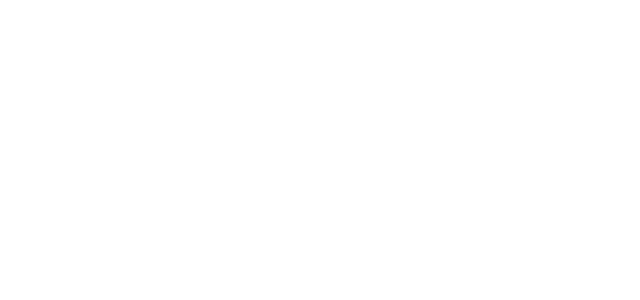
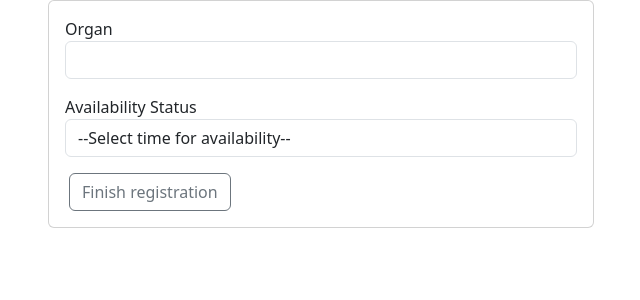
Before and after one commit to cjokoro/CS780-project, a React (Vite) app in the folder react-app/: page /registerdonor in a window 1280 px wide. Before the commit this address had no page. Shown: the top 300 px of the page, without its empty margins (319-959 px from the left). Built offline with nearby package versions, Linux system fonts and the light colour scheme.

Commit message:
Donor modules

```diff
--- a/react-app/package.json
+++ b/react-app/package.json
@@ -10,8 +10,10 @@
     "preview": "vite preview"
   },
   "dependencies": {
+    "@types/jwt-decode": "^2.2.1",
     "axios": "^1.7.7",
     "bootstrap": "^5.3.3",
+    "jwt-decode": "^4.0.0",
     "react": "^18.3.1",
     "react-dom": "^18.3.1",
     "react-router-dom": "^6.27.0"
--- a/react-app/src/App.tsx
+++ b/react-app/src/App.tsx
@@ -2,8 +2,8 @@ import React from "react";
 import { BrowserRouter as Router, Route, Routes } from "react-router-dom";
 import LoginPage from "./components/LoginPage";
 import CreateUser from "./components/CreateUser"
-import DashboardPatient from "./components/DashboardPatient";
-import DashboardDoctor from "./components/DashboardDoctor";
+import RegisterDonor from "./components/RegisterDonor";
+import SearchDonor from "./components/SearchDonor";
 
 function App() {
 
@@ -11,9 +11,9 @@ function App() {
     <Router>
     <Routes>
       <Route path="/" element={<LoginPage />} />
-      <Route path="/createuser" element={<CreateUser />} />
-      <Route path="/dashboardpatient" element={<DashboardPatient/>} />
-      <Route path="/dashboarddoctor" element={<DashboardDoctor/>} />
+      {/* <Route path="/createuser" element={<CreateUser />} /> */}
+      <Route path="/registerdonor" element={<RegisterDonor/>} />
+      <Route path="/searchdonor" element={<SearchDonor/>} />
     </Routes>
   </Router>
   )
--- a/react-app/src/components/CreateUser.tsx
+++ b/react-app/src/components/CreateUser.tsx
@@ -54,8 +54,6 @@ const CreateUser = () =>{
 
     const handleSubmit = async (event:any) => {
         event.preventDefault();
-
-        console.log(JSON.stringify(user));
 
         const endpoint = currentPage === 'doctor'
             ? 'http://127.0.0.1:8000/api/doctor/'
--- a/react-app/src/components/DashboardDoctor.tsx
+++ /dev/null
@@ -1,6 +0,0 @@
-const DashboardDoctor = () =>{
-    return{
-
-    }
-}
-export default DashboardDoctor
--- a/react-app/src/components/DashboardPatient.tsx
+++ /dev/null
@@ -1,6 +0,0 @@
-const DashboardPatient = () =>{
-    return{
-
-    }
-}
-export default DashboardPatient
--- a/react-app/src/components/LoginPage.tsx
+++ b/react-app/src/components/LoginPage.tsx
@@ -1,6 +1,7 @@
 import React, { useState } from 'react';
 import axios  from 'axios';
 import { useNavigate } from 'react-router-dom';
+import { jwtDecode } from 'jwt-decode';
 
 //'http://localhost:8000/api/schema/swagger-ui/#/token/token_refresh_create'
 
@@ -25,13 +26,21 @@ const LoginPage = () =>{
             localStorage.setItem('accessToken', access);
             localStorage.setItem('refreshToken', refresh);
 
+            const decodedToken: any = jwtDecode(access);
+            console.log("Decoded Token:", decodedToken);  // Log the token payload
+
+            // Extract user_id from the token
+            const userId = decodedToken.user_id;
+            localStorage.setItem('userId', userId)
+            console.log("User ID:", userId);
+
             setSuccess(true);
             setError('');
 
             if (currentPage === 'doctor') {
-                navigate('/dashboarddoctor'); // Change to your desired doctor route
+                navigate('/registerdonor'); // Change to your desired doctor route
             } else if (currentPage === 'patient') {
-                navigate('/dashboardpatient'); // Change to your desired patient route
+                navigate('/registerdonor'); // Change to your desired patient route
             }
         }
         catch(error){
@@ -101,6 +110,10 @@ const LoginPage = () =>{
                                             onClick={() => navigate('/createuser')}>
                                         Create new user
                                     </button>
+                                    <button className="btn btn-outline-secondary btn-small flex-fill mx-1"
+                                     onClick={() => navigate('/searchdonor')}>
+                                        Search Donor
+                                    </button>
                                     </div>
 
                                 </form>
--- /dev/null
+++ b/react-app/src/components/RegisterDonor.tsx
@@ -0,0 +1,127 @@
+import React, { useState, useEffect } from 'react';
+import { useNavigate } from 'react-router-dom';
+import axios from 'axios';
+
+const RegisterDonor = () =>{
+    const [donor, setDonor] = useState({
+        organ:'',
+        availability_status:'',
+        donor: localStorage.getItem('userId'),
+
+
+    })
+    const [responseMessage, setResponseMessage] = useState('');
+    const navigate = useNavigate();
+    const [selectedOption, setSelectedOption] = useState('');
+
+    const handlechange = (event:any) => {
+
+        const { name, value, type, checked} = event.target;
+        setDonor((prevData) => {
+            if(name === 'date_joined'){
+                return {
+                    ...prevData,
+                    [name]: value,
+                    updated_at: value,
+                    created_at: value,
+                };
+            }
+
+            return {
+                ...prevData,
+                [name]: type === 'checkbox' ? checked : value,
+            };
+        });
+    };
+
+    const handleChange = (event: React.ChangeEvent<HTMLSelectElement>) => {
+        const { value } = event.target;
+        setSelectedOption(value);
+        setDonor((prevData) => ({
+            ...prevData,
+            availability_status: value,
+        }));
+    };
+
+    const handleSubmit = async (event:any) => {
+        event.preventDefault();
+
+        try {
+            const response = await axios.post('http://127.0.0.1:8000/api/organ-donor/', JSON.stringify(donor),{
+                headers:{
+                    "Content-Type": "application/json"
+                }
+            });
+            setResponseMessage(`Success: ${response.data.message}`);
+            window.alert('You have successfully registered as an organ donor.');
+            navigate('/');
+        }
+        catch(error:any){
+            if (error.response){
+                setResponseMessage(`Error:${error.response.status} - ${JSON.stringify(error.response.data)}`)
+            } else if (error.request) {
+                // Request was made but no response received
+                setResponseMessage('Error: No response from server');
+              } else {
+                // Something else caused the error
+                setResponseMessage(`Error: ${error.message}`);
+              }
+        }
+    }
+
+    return(
+        <div>
+        <div className="container">
+            <div className="row justify-content-center">
+                <div className="col-md-6">
+                    <div className="card">
+                        <div className="card-body">
+                            <form id="registrationform" action="" onSubmit={handleSubmit}>
+                                <div className="form-group mb-3">
+                                    <label htmlFor="organ">
+                                        Organ
+                                    </label>
+                                    <input type="text"
+                                        className="form-control"
+                                        value={donor.organ}
+                                        name="organ"
+                                        onChange={handlechange}
+                                        required/>
+                                </div>
+                                <div className="form-group mb-3">
+                                    <label htmlFor="availability_status">
+                                        Availability Status
+                                    </label>
+                                    <select id="options" value={selectedOption} onChange={handleChange}
+                                    name="availability_status"
+                                    className="form-control">
+                                        <option value="">--Select time for availability--</option>
+                                        <option value="Today">Today</option>
+                                        <option value="6-12 Months">6-12 Months</option>
+                                        <option value="12+ Months">12+ Months</option>
+                                    </select>
+                                    {/* <input type="text"
+                                        className="form-control"
+                                        value={donor.availability_status}
+                                        name="availability_status"
+                                        onChange={handlechange}
+                                        required/> */}
+                                </div>
+                                {responseMessage && (
+                                <div className={`alert ${responseMessage.startsWith('Error') ? 'alert-danger' : 'alert-success'}`}>
+                                    {responseMessage}
+                                </div>
+                            )}
+                                <button className="btn btn-outline-secondary btn-small flex-fill mx-1">Finish registration</button>
+                            </form>
+                        </div>
+                    </div>
+                </div>
+            </div>
+        </div>
+    </div>
+    )
+
+}
+
+export default RegisterDonor
--- /dev/null
+++ b/react-app/src/components/SearchDonor.tsx
@@ -0,0 +1,92 @@
+import React, { useState } from 'react';
+import axios from 'axios';
+
+type Donor = {
+  id: number;
+  organ: string;
+  availability_status: string;
+  donor: string;
+};
+
+const DonorSearch: React.FC = () => {
+  const [organSearch, setOrganSearch] = useState<string>('');
+  const [donors, setDonors] = useState<Donor[]>([]);
+  const [loading, setLoading] = useState<boolean>(false);
+  const [error, setError] = useState<string | null>(null);
+
+  // Handle input change
+  const handleInputChange = (event: React.ChangeEvent<HTMLInputElement>) => {
+    setOrganSearch(event.target.value);
+  };
+
+  // Search donors based on organ name
+  const fetchDonors = async () => {
+    setLoading(true);
+    setError(null);
+    try {
+      const response = await axios.get<{ results: Donor[] }>(
+        `http://127.0.0.1:8000/api/organ-donor?organ=${organSearch}`
+      );
+      setDonors(response.data.results);
+    } catch (error: any) {
+      setError('Failed to fetch donors. Please try again.');
+    } finally {
+      setLoading(false);
+    }
+  };
+
+  const handleSearch = (event: React.FormEvent) => {
+    event.preventDefault();
+    if (organSearch.trim()) {
+      fetchDonors();
+    }
+  };
+
+  const handleClearSearch = () => {
+    setOrganSearch(''); // Clear the search term
+    setDonors([]);
+};
+
+
+  return (
+    <div className="container">
+      <h2>Search for Organ Donors</h2>
+      <form onSubmit={handleSearch}>
+        <div className="form-group">
+          <input
+            type="text"
+            className="form-control"
+            placeholder="Enter organ name (e.g., Kidney)"
+            value={organSearch}
+            onChange={handleInputChange}
+            required
+          />
+        </div>
+        <button type="submit" className="btn btn-outline-warning btn-small flex-fill mx-1" disabled={loading}>
+          {loading ? 'Searching...' : 'Search'}
+        </button>
+        <button type="submit" className="btn btn-outline-secondary btn-small flex-fill mx-1" onClick={handleClearSearch}>Clear</button>
+      </form>
+
+      {error && <p style={{ color: 'red' }}>{error}</p>}
+
+      <div>
+        {donors.length > 0 ? (
+          <ul className="list-group mt-4">
+            {donors.map((donor) => (
+              <li key={donor.id} className="list-group-item">
+                <strong>Organ:</strong> {donor.organ} <br />
+                <strong>Availability:</strong> {donor.availability_status} <br />
+                <strong>Donor ID:</strong> {donor.donor}
+              </li>
+            ))}
+          </ul>
+        ) : (
+          !loading && <p>No donors found for this organ.</p>
+        )}
+      </div>
+    </div>
+  );
+};
+
+export default DonorSearch;
```
Also changed, not shown: 1 other file (tests, documents, lock files or other folders).
